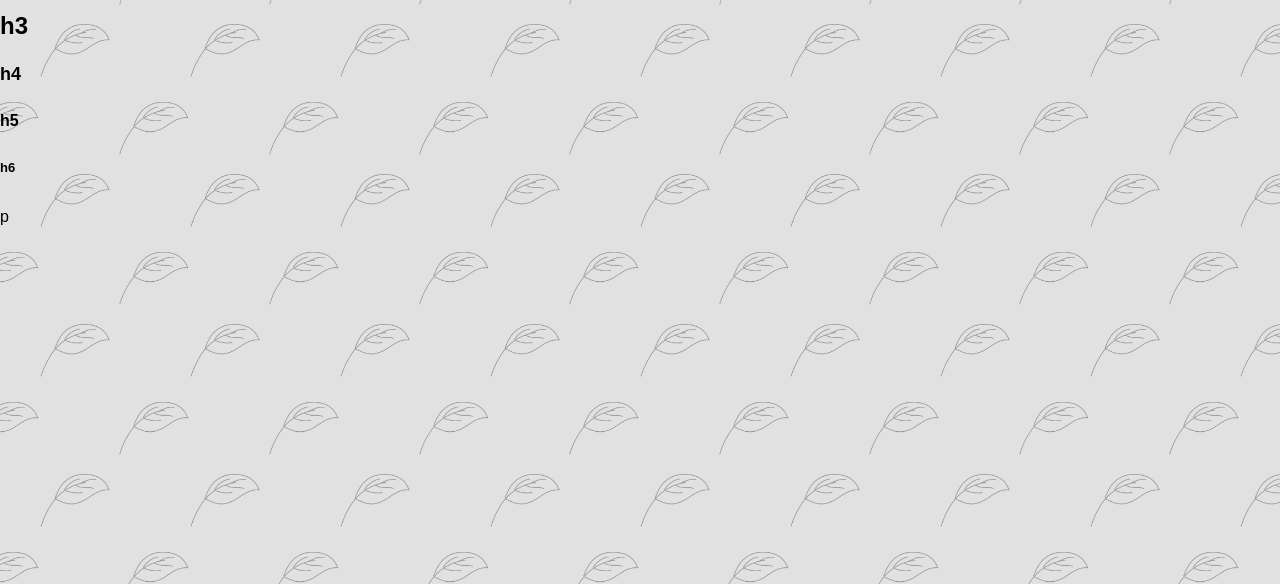
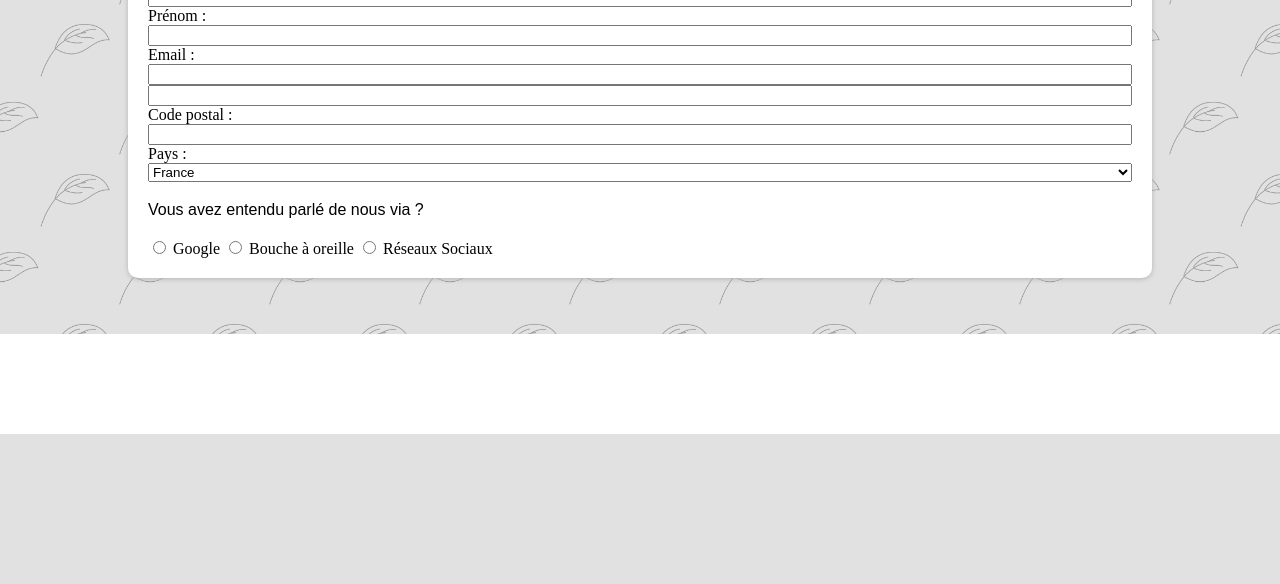
Before and after one commit to A1-SAE/sae-1.06, a plain HTML site: page Frontend/contact.html in a window 1280 px wide. Shown: the part 366-950 px from the top of the page. After the commit the page ends 800 px from the top, so only its background shows below. Drawn offline with Linux system fonts and the light colour scheme; a web font is replaced by a local one.

Commit message:
v0.17
footer + début formulaire

```diff
--- a/Frontend/contact.html
+++ b/Frontend/contact.html
@@ -1,5 +1,5 @@
 <!DOCTYPE html>
-<html lang="fr">
+<html lang="fr" xmlns="http://www.w3.org/1999/html">
 <head>
     <meta charset="UTF-8">
     <meta name="viewport" content="width=device-width, initial-scale=1.0">
@@ -57,13 +57,53 @@
     </div>
 </nav>
 
-<h1>h1</h1>
-<h2>h2</h2>
-<h3>h3</h3>
-<h4>h4</h4>
-<h5>h5</h5>
-<h6>h6</h6>
-<p>p</p>
+<h1>Contactez nous</h1>
+
+<section class="notionLikeSection">
+    <form class="block" method="post" action="traitement.php">
+        <label for="nom">Nom : </label>
+        <input type="text" name="nom" id="nom">
+
+        <label for="prenom">Prénom : </label>
+        <input type="text" name="prenom" id="prenom">
+
+        <label for="email">Email : </label>
+        <input type="email" name="email" id="email">
+
+        <input for="codePostal">Code postal : </input>
+        <input type="number" name="codePostal" id="email">
+
+        <label for="pays">Pays : </label>
+        <select name="pays" id="pays">
+            <option value="France">France</option>
+            <option value="Espagne">Espagne</option>
+            <option value="Italie">Italie</option>
+            <option value="Royaume-uni">Royaume-Uni</option>
+            <option value="Canada">Canada</option>
+            <option value="États-unis">États-Unis</option>
+            <option value="Chine">Chine</option>
+            <option value="Japon">Japon</option>
+        </select>
+
+        <p>Vous avez entendu parlé de nous via ?</p>
+        <div>
+            <span>
+                <input type="radio" name="sourceUtilisateur" value="google" id="google">
+                <label for="google">Google</label>
+            </span>
+
+            <span>
+                <input type="radio" name="sourceUtilisateur" value="bouche à oreille" id="boucheAOreille">
+                <label for="boucheAOreille">Bouche à oreille</label>
+            </span>
+
+            <span>
+                <input type="radio" name="sourceUtilisateur" value="reseauxSociaux" id="reseauxSociaux">
+                <label for="reseauxSociaux">Réseaux Sociaux</label>
+            </span>
+        </div>
+    </form>
+</section>
 
 
 <footer>
--- a/Frontend/styles/composants/footer.scss
+++ b/Frontend/styles/composants/footer.scss
@@ -0,0 +1,29 @@
+footer{
+  width:100%;
+  height:100px;
+  position:absolute;
+  //bottom:-295px;
+  bottom:0px;
+  background-color: white;
+  display:flex;
+  align-items: center;
+  justify-content: center;
+
+  a{
+    color:black;
+    font-weight: bolder;
+    text-decoration: none;
+    transition:color;
+    transition-duration: 150ms;
+
+    &:hover{
+      color:$green;
+    }
+  }
+
+  img{
+    height: 80px;
+    position:absolute;
+    right:20px;
+  }
+}
--- a/Frontend/styles/main.scss
+++ b/Frontend/styles/main.scss
@@ -10,8 +10,8 @@ html, body {
 
 body {
   background-color: #e1e1e1;
-  padding: calc(45px + 150px) 0 50px 0;
-  min-height: calc(100vh - 95px);
+  padding: calc(45px + 150px) 0 100px 0;
+  min-height: calc(100vh - calc(calc(45px + 150px) + 100px));
   background-image: url("../imgs/fond2.png");
   background-size: 150px;
   background-position: center top;
```
Also changed, not shown: Frontend/index.html (+1 -0 lines), Frontend/styles/main.css, 1 other file.
